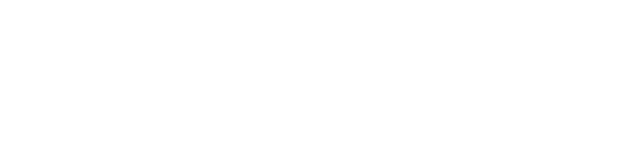
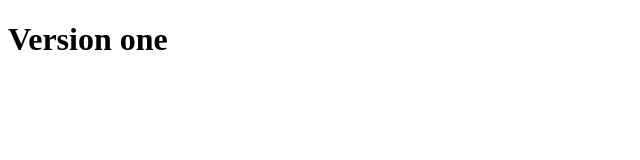
Before and after one commit to HafidhaVoideu/git-tutorial3, a plain HTML site: page index.html in a window 1280 px wide. Shown: the whole page, without its empty margins (0-640 px from the left). Drawn offline with Linux system fonts and the light colour scheme.

Commit message:
version 2

```diff
--- a/index.html
+++ b/index.html
@@ -5,5 +5,7 @@
     <meta name="viewport" content="width=device-width, initial-scale=1.0" />
     <title>Document</title>
   </head>
-  <body></body>
+  <body>
+    <h1>Version one</h1>
+  </body>
 </html>
```
